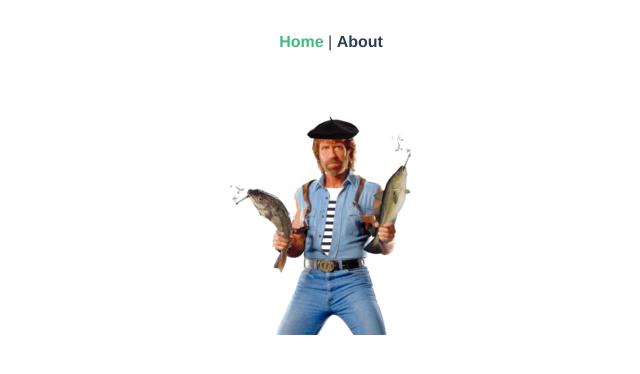
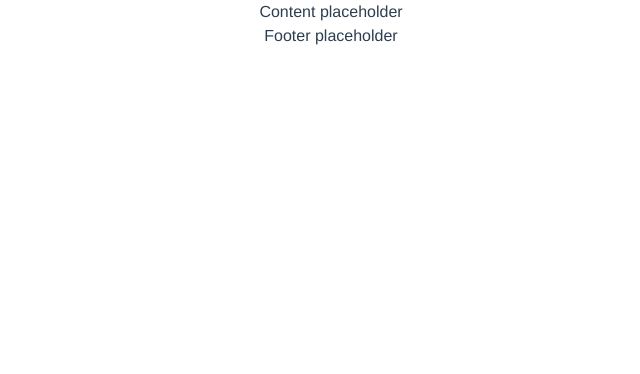
Before and after one commit to MarkWilliams3141/chucknorrisfacts, a Vue app: page / in a window 1280 px wide. Before the commit this address had no page. Shown: the top 374 px of the page, without its empty margins (309-949 px from the left). Built offline with nearby package versions, Linux system fonts and the light colour scheme.

Commit message:
Use DefaultLayout in App.vue

```diff
--- a/src/App.vue
+++ b/src/App.vue
@@ -1,10 +1,31 @@
 <template>
-  <div id="nav">
-    <router-link to="/">Home</router-link> |
-    <router-link to="/about">About</router-link>
-  </div>
-  <router-view/>
+  <component :is="layout" />
 </template>
+
+<script>
+import DefaultLayout from '@/layouts/DefaultLayout'
+
+export default {
+  components: {
+    DefaultLayout
+  },
+  data () {
+    return {
+      layout: null
+    }
+  },
+  watch: {
+    $route (to) {
+      if (to.meta.layout !== undefined) {
+        this.layout = to.meta.layout
+      } else {
+        this.layout = 'DefaultLayout' // default layout if meta is missing
+      }
+    }
+  }
+}
+
+</script>
 
 <style lang="scss">
 #app {
@@ -15,16 +36,4 @@
   color: #2c3e50;
 }
 
-#nav {
-  padding: 30px;
-
-  a {
-    font-weight: bold;
-    color: #2c3e50;
-
-    &.router-link-exact-active {
-      color: #42b983;
-    }
-  }
-}
 </style>
```
Also changed, not shown: src/main.ts (+6 -6 lines), src/layouts/DefaultLayout.vue (renamed from layouts/DefaultLayout.vue).
